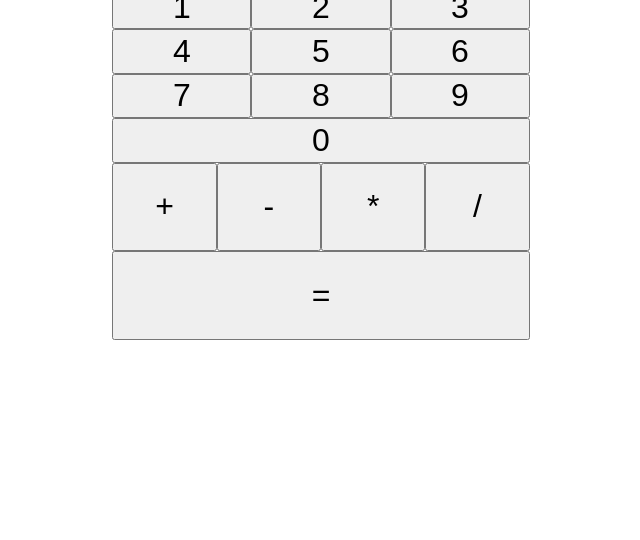
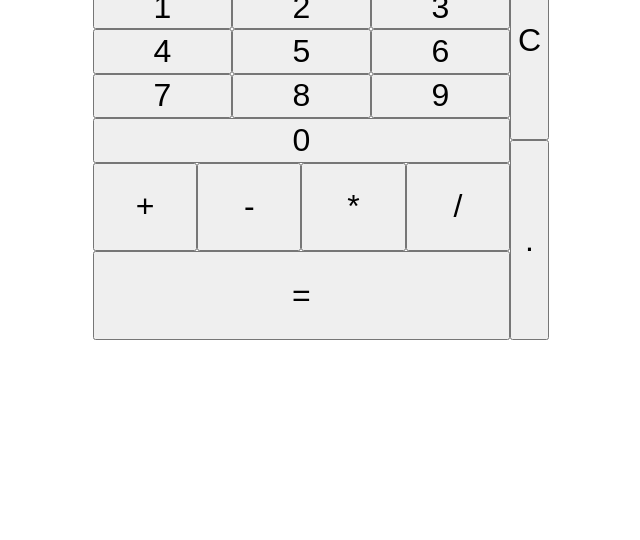
Before and after one commit to ZarathustraSama/calculator, a plain HTML site: page index.html in a window 1280 px wide. Shown: the part 268-808 px from the top of the page, without its empty margins (319-959 px from the left). Drawn offline with Linux system fonts and the light colour scheme.

Commit message:
Added clear and punctuation buttons

```diff
--- a/index.html
+++ b/index.html
@@ -42,5 +42,9 @@
             </div>
         </div>
     </div>
+    <div class="calculator-extras">
+        <div class="extra"><button id="clear">C</button></div>
+        <div class="extra"><button id="decimal">.</button></div>
+    </div>
 </body>
 </html>
--- a/styles.css
+++ b/styles.css
@@ -27,6 +27,16 @@ body, .calculator {
     flex-direction: column;
 }
 
+.calculator-extras {
+    height: 50%;
+    flex-direction: column;
+}
+
+.extra {
+    flex: auto;
+    height: 50%;
+}
+
 .display {
     flex: auto;
     font-size: 32px;
```
